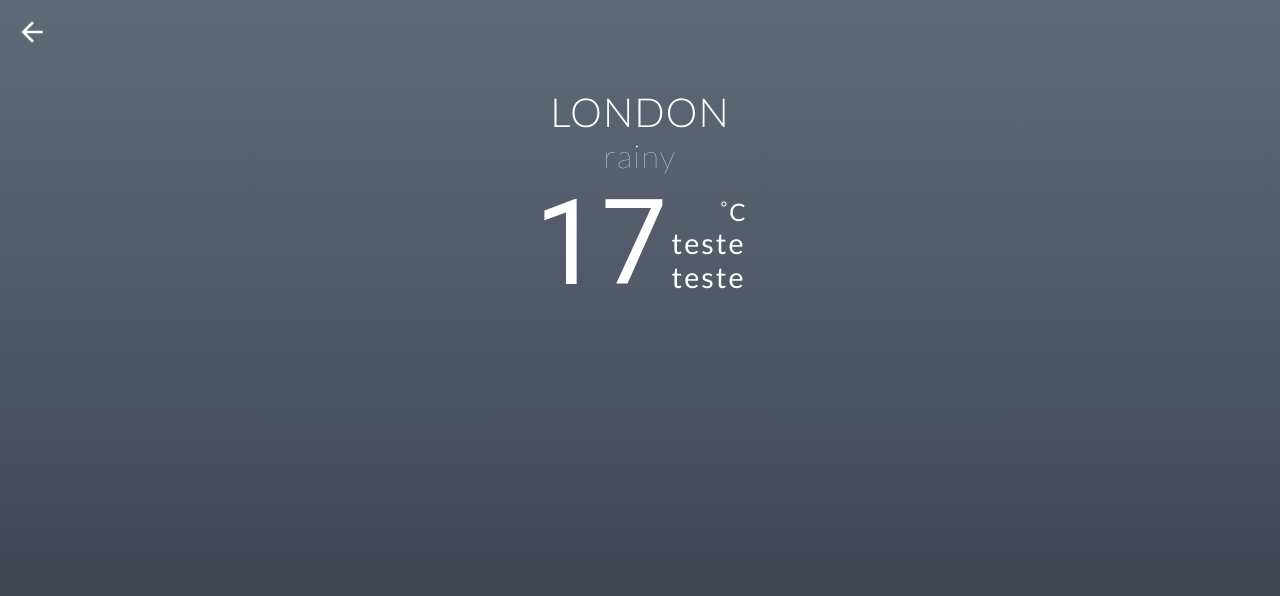
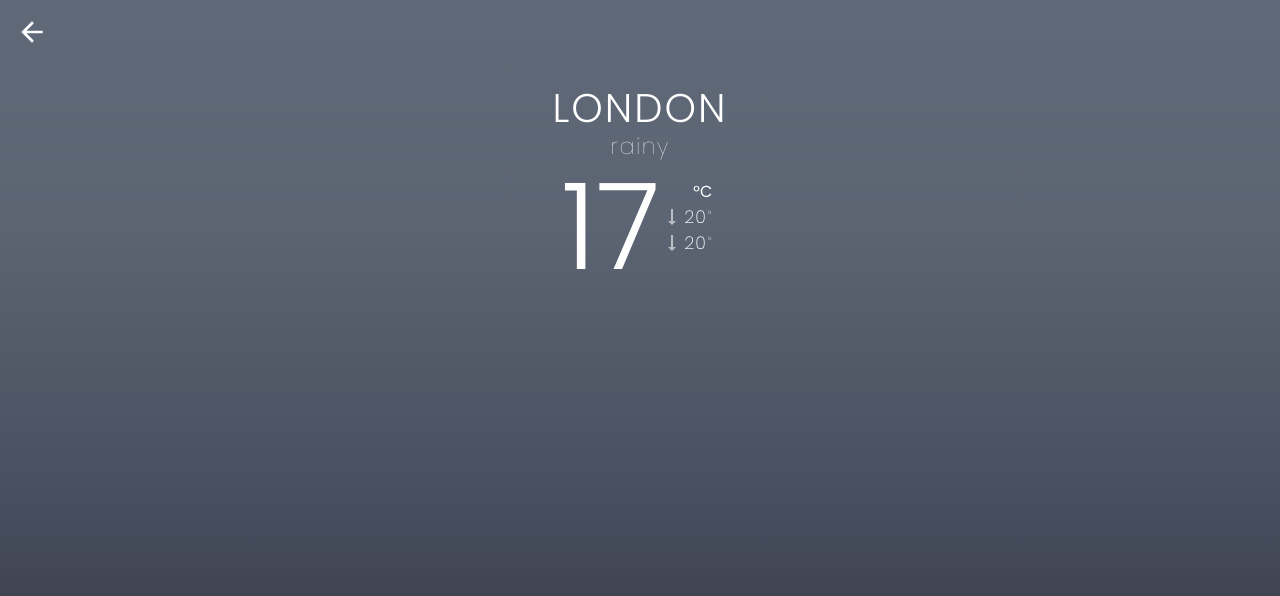
Before and after one commit to apfdamascena/weather, a React (Create React App) app: page / in a window 1280 px wide. Shown: the top 596 px of the page. Built offline with nearby package versions, Linux system fonts and the light colour scheme.

Commit message:
feature(weather): create temperature and description

```diff
--- a/public/index.html
+++ b/public/index.html
@@ -1,10 +1,9 @@
 <!DOCTYPE html>
 <html lang="en">
   <head>
-
     <link rel="preconnect" href="https://fonts.googleapis.com">
     <link rel="preconnect" href="https://fonts.gstatic.com" crossorigin>
-    <link href="https://fonts.googleapis.com/css2?family=Lato:ital,wght@0,100;0,300;0,400;0,700;1,100;1,300;1,400&display=swap" rel="stylesheet">
+    <link href="https://fonts.googleapis.com/css2?family=Poppins:ital,wght@0,100;0,200;0,300;0,400;0,500;0,600;0,700;1,100;1,200;1,300;1,400;1,500;1,600;1,700&display=swap" rel="stylesheet">
 
     <meta charset="utf-8" />
     <meta name="viewport" content="width=device-width, initial-scale=1" />
--- a/src/ui/components/ThermalRange/index.tsx
+++ b/src/ui/components/ThermalRange/index.tsx
@@ -1,7 +1,7 @@
 import React from 'react';
 
 import {
-  Label,
+  ArrowRange, Container, Label,
 } from './style';
 
 type TitleProps = {
@@ -9,5 +9,10 @@ type TitleProps = {
 }
 
 export const ThermalRange: React.FC<TitleProps> = ({ value } : TitleProps) => (
-  <Label>{value}</Label>
+  <Container>
+    <ArrowRange />
+    <Label className="amount">20</Label>
+    <Label className="degree">&deg;</Label>
+
+  </Container>
 );
--- a/src/ui/components/ThermalRange/style.ts
+++ b/src/ui/components/ThermalRange/style.ts
@@ -1,8 +1,33 @@
 import styled from 'styled-components';
+import { ArrowRightAlt } from '@mui/icons-material';
+
+export const Container = styled.div`
+
+    display: flex;
+    align-items: center;
+    justify-content: flex-start;
+`;
+
+export const ArrowRange = styled(ArrowRightAlt)`
+    transform: rotate(90deg);
+    color: ${({ theme }) => theme.colors.iconWhiteColor};
+`;
 
 export const Label = styled.p`
     color: ${({ theme }) => theme.colors.textWhite};
-    font-size: 1.8rem;
-    font-weight: 400;
-    letter-spacing: 2px;
+    font-size: 1.1rem;
+
+    font-weight: 200;
+    letter-spacing: 1px;
+
+
+    &.degree {
+
+        font-size: 9px;
+        margin-bottom: 6px;
+        margin-left: 1px;
+
+        /* font-size: 10px !important; */
+
+    }
 `;
--- a/src/ui/pages/Weather/index.tsx
+++ b/src/ui/pages/Weather/index.tsx
@@ -38,7 +38,7 @@ export const Weather: React.FC = () => (
             <span className="unidade">C</span>
           </GrausWrapper>
 
-          <ThermalRange value="teste" />
+          <ThermalRange value="dawn" />
           <ThermalRange value="teste" />
 
         </DescriptionWrapper>
--- a/src/ui/pages/Weather/style.ts
+++ b/src/ui/pages/Weather/style.ts
@@ -9,8 +9,7 @@ export const Container = styled.div`
   flex-direction: column;
   align-items: center;
 
-  background: linear-gradient(0deg, rgba(43, 47, 61, 0.76) 14.92%, rgba(60, 65, 81, 0.64) 43.97%, rgba(62, 68, 84, 0.32) 72.23%, rgba(64, 70, 86, 0.00) 99.85%), #606977;
-  box-shadow: 0px 4px 4px 0px rgba(0, 0, 0, 0.25);
+  background: linear-gradient(0deg, rgba(43, 47, 61, 0.76) 15.88%, rgba(60, 65, 81, 0.64) 39.18%, rgba(62, 68, 84, 0.12) 72.25%, rgba(64, 70, 86, 0.00) 99.85%), #606977;
 
   gap: 40px;
 
@@ -54,19 +53,23 @@ export const TitleWrapper = styled.div`
   align-items: center;
   flex-direction: column;
 
+  gap: 7px;
+
 `;
 
 export const Title = styled.p`
     color: ${({ theme }) => theme.colors.textWhite};
     font-size: 2.5rem;
     font-weight: 350;
-    letter-spacing: 1px;
+    letter-spacing: 2px;
+    line-height: 1;
 `;
 
 export const Subtitle = styled.p`
   color: ${({ theme }) => theme.colors.textWhite};
-  font-size: 2rem;
-  font-weight: 200;
+  font-size: 1.4rem;
+  font-weight: 100;
+  line-height: 1;
   letter-spacing: 1.5px;
 `;
 
@@ -74,27 +77,27 @@ export const TemperatureDescriptionWrapper = styled.div`
   display: flex;
   flex-direction: row;
   align-items: flex-start;
-  gap: 4px;
 
-  width: 100%;
+  width: 90%;
 `;
 
 export const TemperatureWrapper = styled.div`
 
-  /* width: 90%; */
 `;
 
 export const DescriptionWrapper = styled.div`
 
-  /* width: 10%; */
+  /* display: flex;
+  flex-direction: column;
+  justify-content: space-between; */
+
 
 `;
 
 export const Temperature = styled.p`
-  font-size: 7.4rem;
+  font-size: 7.5rem;
   line-height: 0.8;
-  font-weight: 400;
-  font-family: Roboto, sans-serif;
+  font-weight: 300;
 `;
 
 export const GrausWrapper = styled.div`
@@ -104,62 +107,16 @@ export const GrausWrapper = styled.div`
   justify-content: flex-end;
 
 
-
-  & .grau {
+  &.grau {
 
     font-size: 16px;
     margin-right: 2px;
 
   }
 
-  & .unidade {
+  &.unidade {
 
     font-size: 24px;
-
   }
 
 `;
-
-// export const Image = styled.img`
-//   width: 40%;
-
-//   @media (min-width:480px) {
-
-//     width: 230px;
-//   }
-
-// `;
-
-// export const PlacesContainer = styled.div`
-
-//   display: grid;
-//   grid-template-columns: repeat(3, 1fr);
-//   grid-gap: 4px;
-
-//   width: fit-content;
-//   max-width: 85%;
-//   min-width: 60%;
-
-//   margin-top: 16px;
-
-//   @media (min-width:720px) {
-
-//     max-width: 45%;
-//     min-width: 30%;
-//   }
-
-// `;
-
-// export const TextButton = styled.button`
-
-//   outline: none;
-//   border: none;
-//   padding: 8px 8px;
-//   background: none;
-//   color: ${({ theme }) => theme.colors.textWhite};
-
-//   font-weight: 200;
-//   letter-spacing: 1.4px;
-//   font-size: 1.1rem;
-
-// `;
--- a/src/ui/styles/global.ts
+++ b/src/ui/styles/global.ts
@@ -21,13 +21,13 @@ export const GlobalStyle = createGlobalStyle`
   body {
     background: ${(props) => props.theme.colors.background};
     color: ${(props) => props.theme.colors.textWhite};
-    font: 400 16px 'Lato', sans-serif;
+    font: 400 16px 'Poppins', sans-serif;
 
     -webkit-font-smoothing: antialiased;
   }
 
   body {
-    font-family: 'Lato', sans-serif;
+    font-family: 'Poppins', sans-serif;
   }
 
   button {
--- a/src/ui/styles/theme.ts
+++ b/src/ui/styles/theme.ts
@@ -3,6 +3,7 @@ export const theme = {
     background: '#0F0F0F',
     primary: '#e1e1e6',
     textWhite: '#FFFFFF',
+    iconWhiteColor: '#B9BDC3',
     textGray: '#D4D4D4',
   },
 
```
